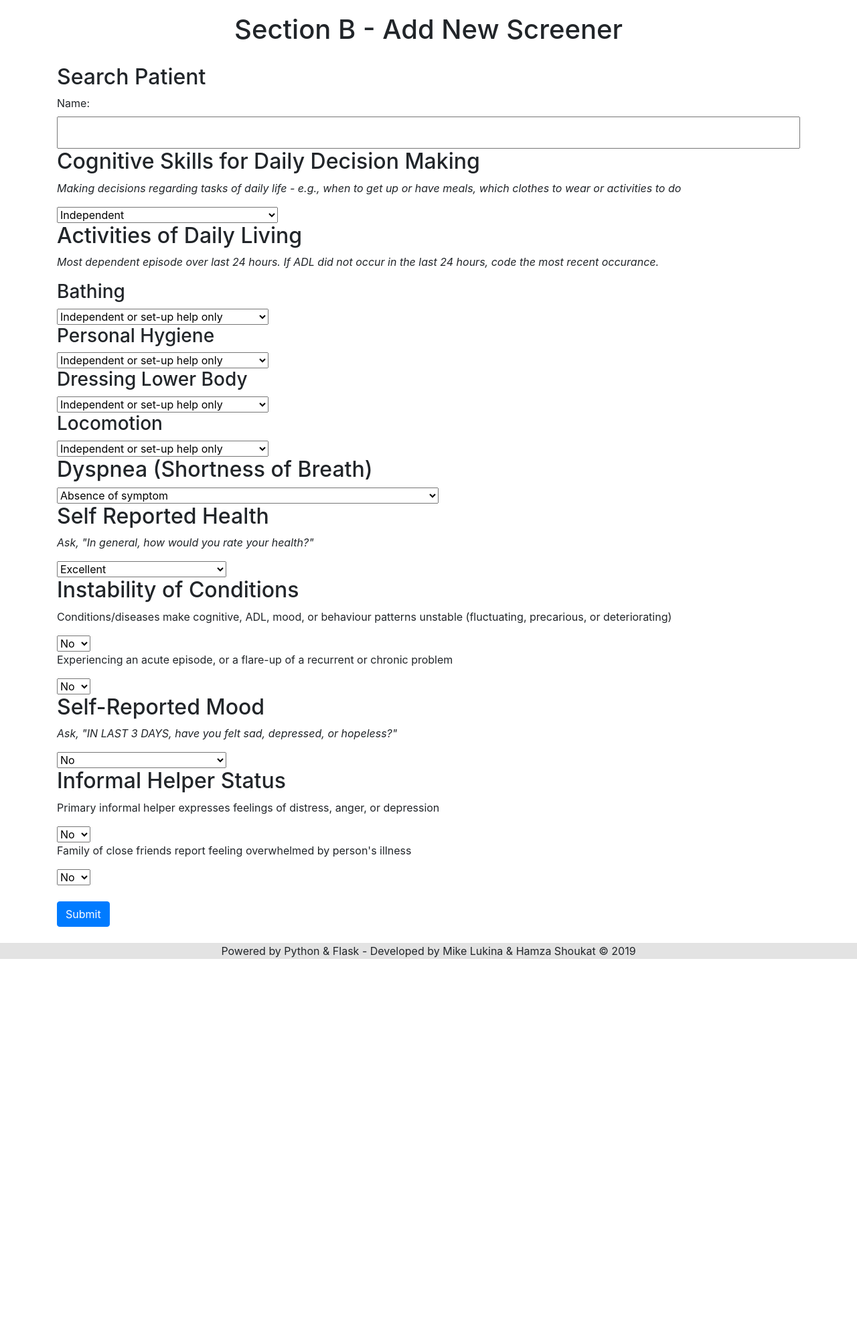
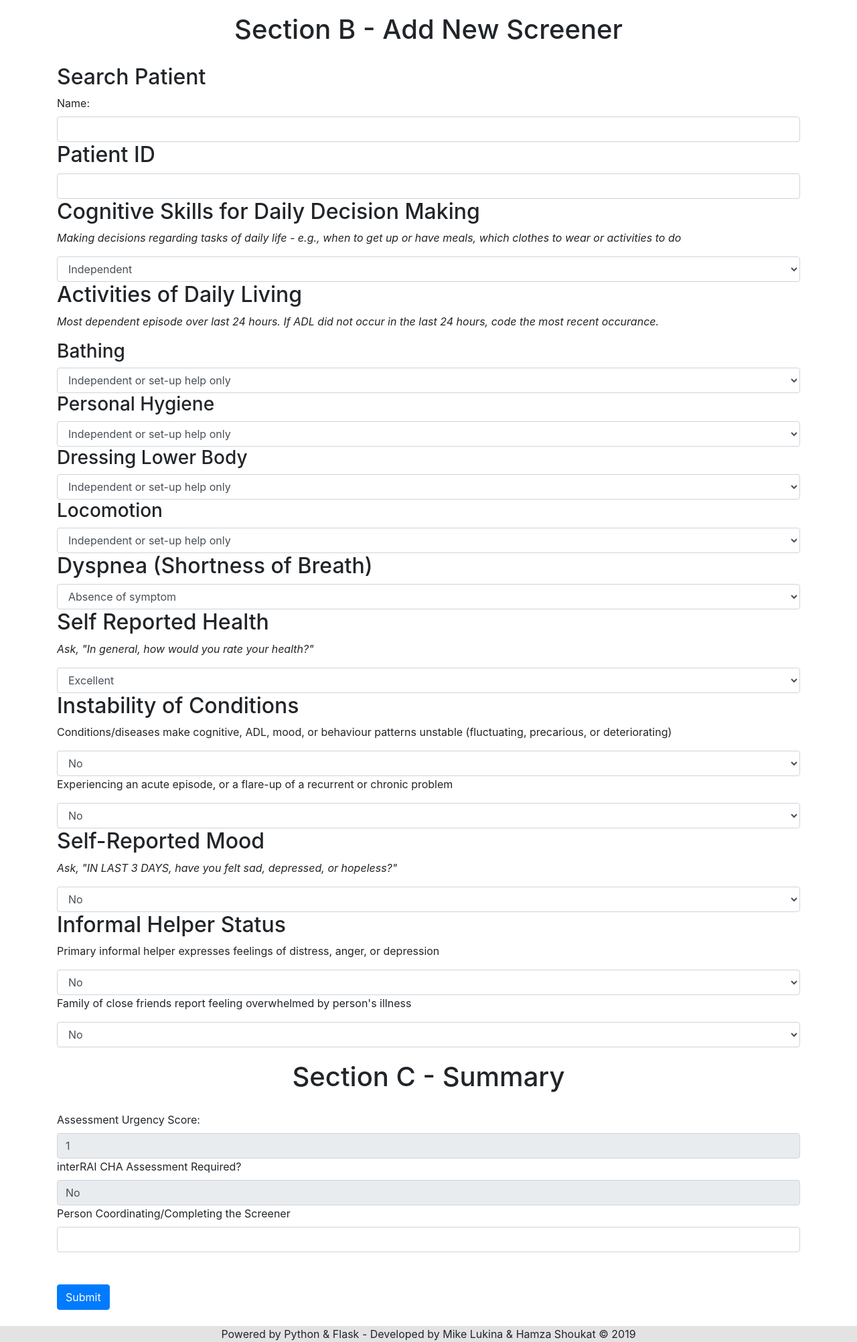
Before and after one commit to hshoukat97/Hamza-Shoukat, a Python web app: template templates/screener_instance.html in a window 1280 px wide. Shown: the part 66-2070 px from the top of the page at 67% size. Before the commit the page ends 1498 px from the top, so only its background shows below. Run offline with Jinja, Linux system fonts and the light colour scheme; the template is opened without the code that fills it, so the values that code supplies are empty; some libraries are stand-ins or nearby versions.

Commit message:
Summary Results form section completed

```diff
--- a/static/js/aua-algorithm.js
+++ b/static/js/aua-algorithm.js
@@ -81,7 +81,7 @@ function get_personal_hygiene_value() {
   }
 }
 
-function get_assessment_urgency_score() {
+function calculate_assessment_urgency_score() {
   if (get_self_reliance_index() === true && get_self_reported_health_value() ===
       false && (get_dyspnea_value() === false && get_unstable_value() === false)) {
     return aua_score = 2;
@@ -120,7 +120,16 @@ function get_assessment_urgency_score() {
   }
 }
 
-function calculate_aua_score() {
+function determine_necessity_of_cha_assessment() {
+  if (calculate_assessment_urgency_score() >= 3) {
+    return cha_assessment = "Yes";
+  }
+  else {
+    return cha_assessment = "No";
+    }
+}
+
+function test_aua() {
   console.log("self reliance index: " + get_self_reliance_index());
   console.log("self reported health value: " + get_self_reported_health_value());
   console.log("dyspnea value: " + get_dyspnea_value());
@@ -128,14 +137,13 @@ function calculate_aua_score() {
   console.log("informal helper value: " + get_informal_helper_status());
   console.log("self reported mood value: " + get_self_reported_mood_value());
   console.log("personal hygiene value: " + get_personal_hygiene_value());
-  console.log(get_assessment_urgency_score());
+  console.log(calculate_assessment_urgency_score());
+  console.log(determine_necessity_of_cha_assessment());
+}
 
-  if (get_assessment_urgency_score() >= 3) {
-    alert("Your assessment urgency score is " + get_assessment_urgency_score() +
-      "\nThis patient requires a CHA assessment");
-  }
-  else {
-    alert("Your assessment urgency score is " + get_assessment_urgency_score() +
-      "\nThis patient does not require a CHA assessment");
-  }
+function get_assessment_summary() {
+  document.getElementById('assessment-urgency-score').value = calculate_assessment_urgency_score();
+  document.getElementById('assessment-required').value = determine_necessity_of_cha_assessment();
 }
+
+window.onload(get_assessment_summary());
--- a/templates/screener_instance.html
+++ b/templates/screener_instance.html
@@ -7,15 +7,18 @@
 
 <h2>Search Patient</h2>
 <label>Name:</label>
-<input type="text" class="text-box" id="name" name="name">
+<input type="text" class="form-control" id="search-patient-name" name="search_patient_name">
+
 <form class="new-instance" id="aua" action="/team4/screener_instance" method="post"
   enctype="application/x-www-form-urlencoded">
+  <h2 class="form-header">Patient ID</h2>
+    <input type="text" class="form-control" id="patient_id" name="patient_id" required>
   <h2 class="form-header">Cognitive Skills for Daily Decision Making</h2>
   <p class="description"><i>Making decisions regarding tasks of daily life -
       e.g., when to get up or have meals, which clothes to wear or
       activities to do</i>
   </p>
-  <select name="cognitive-skills" id="cognitive-skills">
+  <select class="form-control" name="cognitive-skills" id="cognitive-skills">
     <option value=0>Independent</option>
     <option value=1>Modified independent or any impairment</option>
   </select>
@@ -24,27 +27,27 @@
       ADL did not occur in the last 24 hours, code the most recent occurance.</i>
   </p>
   <h3>Bathing</h3>
-  <select name="bathing" id="bathing">
+  <select class="form-control" name="bathing" id="bathing">
     <option value=0>Independent or set-up help only</option>
     <option value=1>Supervision or any physical assistance</option>
   </select>
   <h3>Personal Hygiene</h3>
-  <select name="personal-hygiene" id="personal-hygiene">
+  <select class="form-control" name="personal-hygiene" id="personal-hygiene">
     <option value=0>Independent or set-up help only</option>
     <option value=1>Supervision or any physical assistance</option>
   </select>
   <h3>Dressing Lower Body</h3>
-  <select name="dressing-lower-body" id="dressing-lower-body">
+  <select class="form-control" name="dressing-lower-body" id="dressing-lower-body">
     <option value=0>Independent or set-up help only</option>
     <option value=1>Supervision or any physical assistance</option>
   </select>
   <h3>Locomotion</h3>
-  <select name="locomotion" id="locomotion">
+  <select class="form-control" name="locomotion" id="locomotion">
     <option value=0>Independent or set-up help only</option>
     <option value=1>Supervision or any physical assistance</option>
   </select>
   <h2 class="form-header">Dyspnea (Shortness of Breath)</h2>
-  <select name="dyspnea" id="dyspnea">
+  <select class="form-control" name="dyspnea" id="dyspnea">
     <option value=0>Absence of symptom</option>
     <option value=1>Absent at rest, but present
       when performed moderate activities
@@ -58,7 +61,7 @@
   <p class="description"><i>Ask, "In general, how would you rate your
       health?"</i>
   </p>
-  <select id="self-reported-health" name="self-reported-health">
+  <select class="form-control" id="self-reported-health" name="self_reported_health" onclick="get_assessment_summary()">
     <option value=0>Excellent</option>
     <option value=1>Good</option>
     <option value=2>Fair</option>
@@ -68,12 +71,12 @@
   <h2 class="form-header">Instability of Conditions</h2>
   <p>Conditions/diseases make cognitive, ADL, mood, or behaviour patterns
     unstable (fluctuating, precarious, or deteriorating)</p>
-  <select id="instability-of-conditions-a" name="instability-of-conditions-a">
+  <select class="form-control" id="instability-of-conditions-a" name="instability-of-conditions-a">
     <option value=0>No</option>
     <option value=1>Yes</option>
   </select>
   <p>Experiencing an acute episode, or a flare-up of a recurrent or chronic problem</p>
-  <select name="instability-of-conditions-b" id="instability-of-conditions-b">
+  <select class="form-control" name="instability-of-conditions-b" id="instability-of-conditions-b">
     <option value=0>No</option>
     <option value=1>Yes</option>
   </select>
@@ -81,25 +84,35 @@
   <p class="description"><i>Ask, "IN LAST 3 DAYS, have you felt sad,
       depressed, or hopeless?"</i>
   </p>
-  <select name="self-reported-mood" id="self-reported-mood">
+  <select class="form-control" name="self_reported_mood" id="self-reported-mood">
     <option value=0>No</option>
     <option value=1>Yes</option>
     <option value=8>Could not (would not) respond</option>
   </select>
   <h2 class="form-header">Informal Helper Status</h2>
   <p>Primary informal helper expresses feelings of distress, anger, or depression</p>
-  <select name="informal-helper-status-a" id="informal-helper-status-a">
+  <select class="form-control" name="informal-helper-status-a" id="informal-helper-status-a">
     <option value=0>No</option>
     <option value=1>Yes</option>
   </select>
   <p>Family of close friends report feeling overwhelmed by person's illness</p>
-  <select name="informal-helper-status-b" id="informal-helper-status-b">
+  <select class="form-control" name="informal-helper-status-b" id="informal-helper-status-b">
     <option value=0>No</option>
     <option value=1>Yes</option>
   </select>
+
+  <div class="top-header">
+    <h1>Section C - Summary</h1>
+  </div>
+  <label>Assessment Urgency Score:</label>
+      <input type="text" class="form-control" id="assessment-urgency-score" name="assessment_urgency_score" readonly>
+    <label>interRAI CHA Assessment Required?</label>
+      <input type="text" class="form-control" id="assessment-required" name="assessment_required" readonly>
+    <label>Person Coordinating/Completing the Screener</label>
+      <input type="text" class="form-control" id="assessor" name="assessor">
   <br /><br />
 
-  <button type="submit" class="btn btn-primary" onclick="calculate_aua_score()">Submit</button>
+  <button type="submit-screener-instance" class="btn btn-primary" onclick="test_aua()">Submit</button>
 </form>
 <br />
 
```
Also changed, not shown: app.py (+18 -1 lines), database/schema.sql (+8 -5 lines), templates/identification_information.html (+2 -5 lines).
